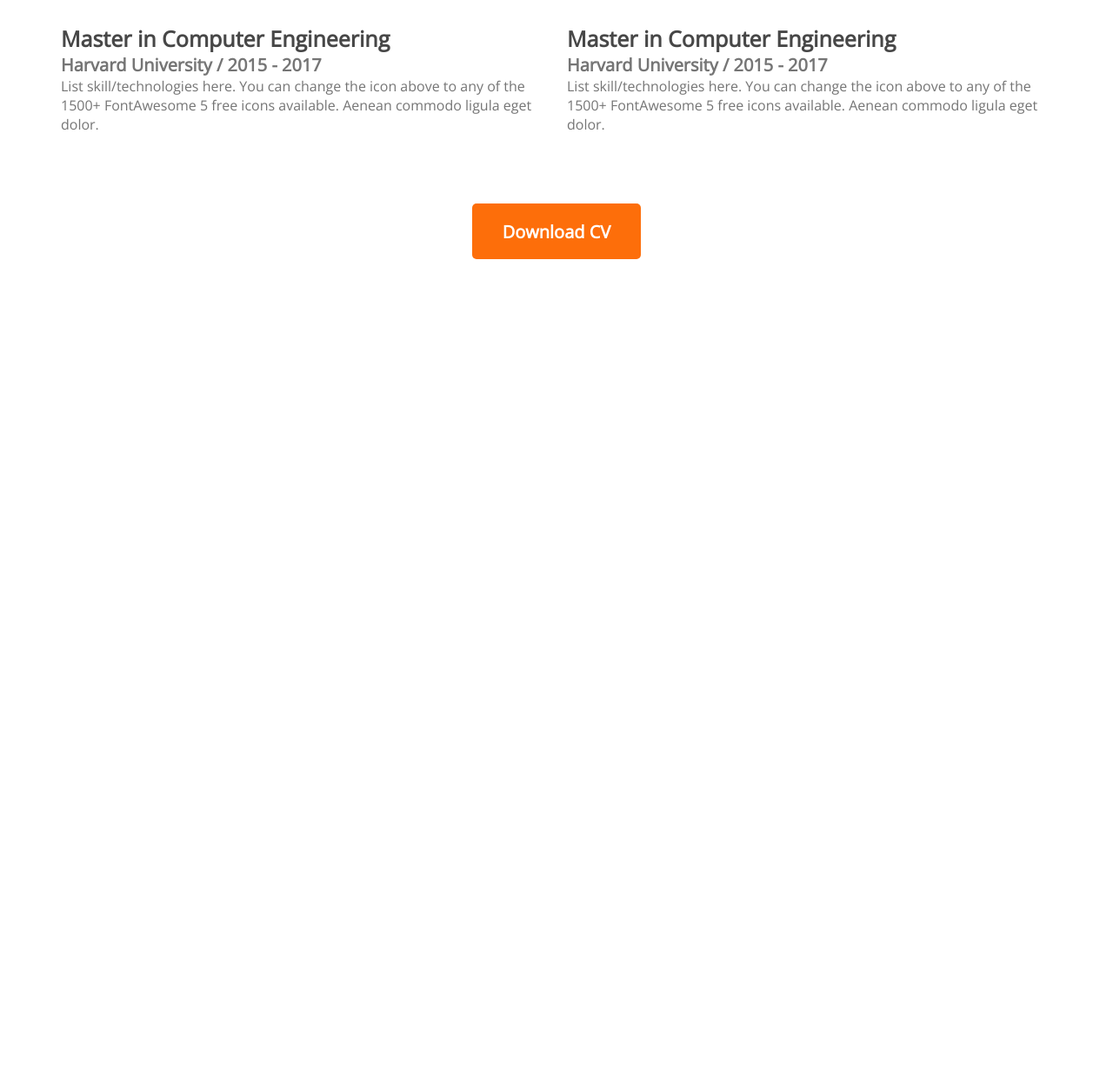
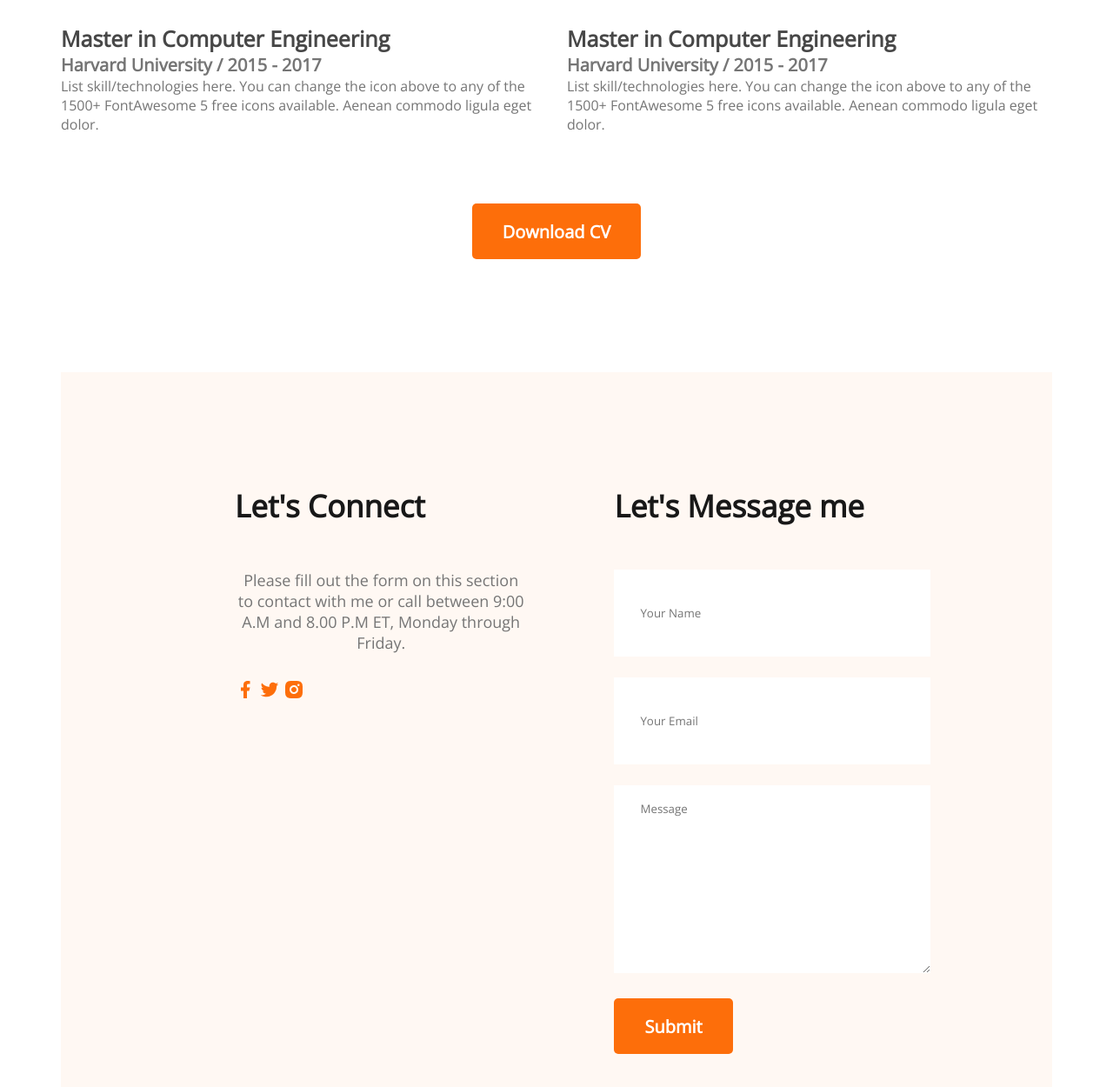
Before and after one commit to alimbdit/developer-portfolio, a plain HTML site: page index.html in a window 1280 px wide. Shown: the part 2781-4031 px from the top of the page at 87% size. Before the commit the page ends 3079 px from the top, so only its background shows below. Drawn offline with nearby package versions, Linux system fonts and the light colour scheme.

Commit message:
added contact section

```diff
--- a/index.html
+++ b/index.html
@@ -156,6 +156,32 @@
             </div>
         </section>
 
+        <!-- contact section -->
+        <section class="contact">
+            <div>
+                <h3 class="section-title">Let's Connect</h3>
+                <p class="section-description">Please fill out the form on this section to contact with me or call between 9:00 A.M and 8.00 P.M ET, Monday through Friday.</p>
+                <a href="">
+                    <img src="images/icons/facebook.png" alt="">
+                </a>
+                <a href="">
+                    <img src="images/icons/twitter.png" alt="">
+                </a>
+                <a href="">
+                    <img src="images/icons/insta.png" alt="">
+                </a>
+            </div>
+            <div>
+                <h3 class="section-title">Let's Message me</h3>
+                <form action="">
+                    <input type="text" name="" id="" placeholder="Your Name">
+                    <input type="text" name="" id="" placeholder="Your Email">
+                    <textarea name="" id="" cols="30" rows="10" placeholder="Message"></textarea>
+                    <input class="btn-primary" type="button" value="Submit">
+                </form>
+            </div>
+        </section>
+
     </main>
     <footer>
 
--- a/styles/portfolio.css
+++ b/styles/portfolio.css
@@ -183,5 +183,30 @@
 }
 .resume-button{
     margin-top: 50px;
+
     text-align: center;
 }
+
+/* contact style */
+.contact{
+    display: flex;
+    gap: 100px;
+    background: #FFF8F3;
+    padding: 130px 200px;
+}
+.contact .section-title{
+    text-align: left;
+}
+.contact a{
+    text-decoration: none;
+}
+.contact input[type='text'], input[type='text'],textarea{
+    width: 100%;
+    padding: 18px 30px;
+    border: none;
+    margin-bottom: 24px;
+
+}
+input{
+    height: 64px;
+}
```
